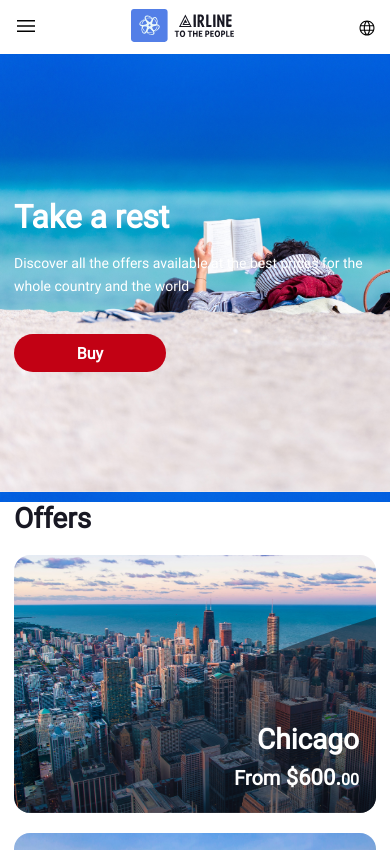
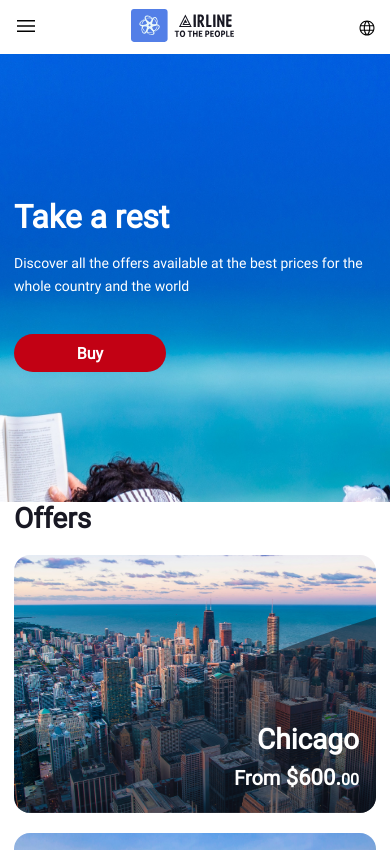
Before and after one commit to karlozjaramillo/prueba-ingreso-ux-2024, an Angular app: page / in a window 390 px wide. Shown: the top 850 px of the page. Built offline with nearby package versions, Linux system fonts and the light colour scheme.

Commit message:
Header background image corrected

```diff
--- a/src/app/header/header.component.scss
+++ b/src/app/header/header.component.scss
@@ -57,13 +57,13 @@ $text-color-white: #FFFFFF;
 }
 
 // Media Queries
-@media (max-width:767px){
-    .header{
+@media (max-width:767px) {
+    .header {
         padding: 0 14px;
     }
 }
 
-@media (max-width:479px){
+@media (max-width:479px) {
     .header__content-title {
         font-size: 2rem;
     }
@@ -72,3 +72,10 @@ $text-color-white: #FFFFFF;
         font-size: 0.875rem;
     }
 }
+
+@media (max-width:414px) {
+    .header {
+        background-position-x: 48%;
+        background-size: 345% 212%;
+    }
+}
```
